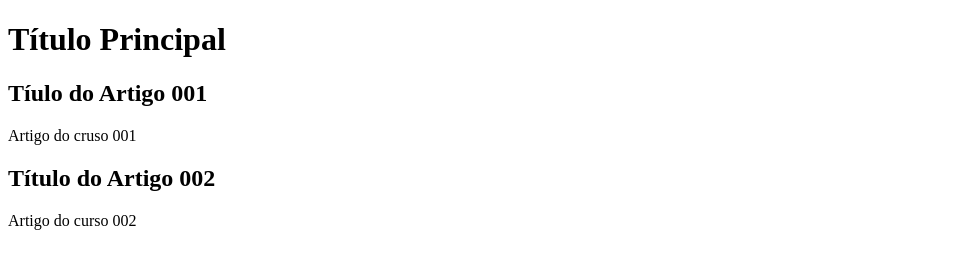
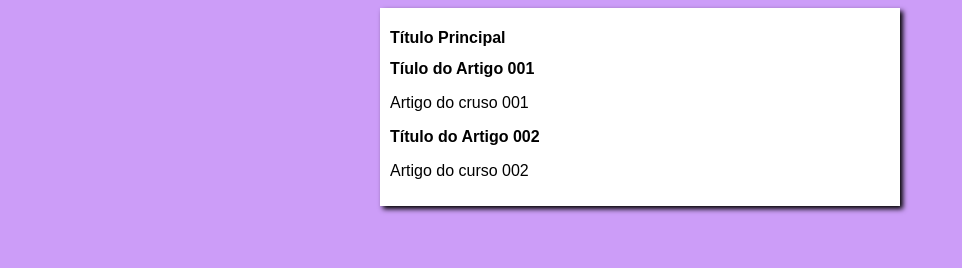
Before and after one commit to railandercontarini/Site-GitHub, a plain HTML site: page index.html in a window 1280 px wide. Shown: the whole page, without its empty margins (0-962 px from the left). Drawn offline with Linux system fonts and the light colour scheme.

Commit message:
inicio disegn

```diff
--- a/index.html
+++ b/index.html
@@ -4,6 +4,7 @@
     <meta charset="UTF-8">
     <meta name="viewport" content="width=device-width, initial-scale=1.0">
     <title>Título do site</title>
+    <link rel="stylesheet" href="stilos/style.css">
 </head>
 <body>
 
--- /dev/null
+++ b/stilos/style.css
@@ -0,0 +1,15 @@
+* {
+    font-family: Arial, Helvetica, sans-serif;
+    font-size: 16px;
+}
+body {
+    background-color: rgb(204,157,248);
+}
+
+main {
+    background-color: white;
+    width: 500px;
+    margin: auto;
+    padding: 10px;
+    box-shadow: 3px 3px 5px rgb(0,0,0.473);
+}
```
